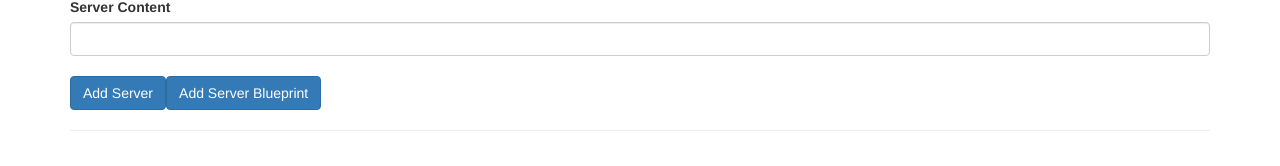
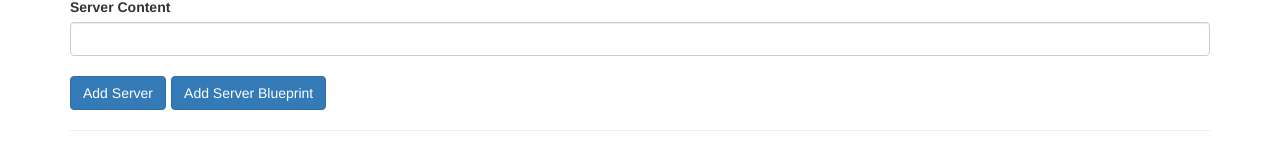
Before and after one commit to j-pcgoncalves/cmp_databinding, an Angular app: page / in a window 1280 px wide. Shown: the part 122-288 px from the top of the page. Built offline with nearby package versions, Linux system fonts and the light colour scheme.

Commit message:
add margin to button

```diff
--- a/src/app/app.component.html
+++ b/src/app/app.component.html
@@ -11,6 +11,7 @@
                 class="btn btn-primary"
                 (click)="onAddServer()">Add Server</button>
             <button
+                style="margin-left: 5px;"
                 class="btn btn-primary"
                 (click)="onAddBlueprint()">Add Server Blueprint</button>
         </div>
```
